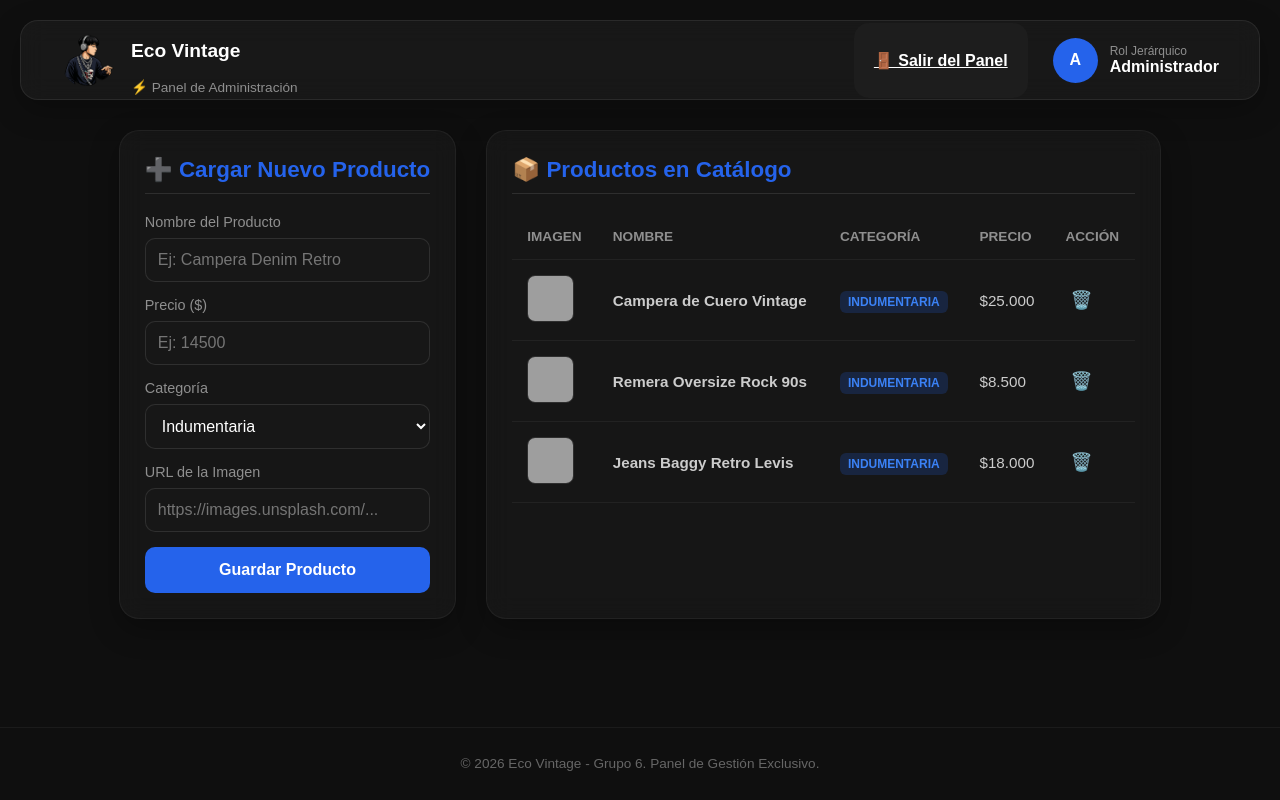
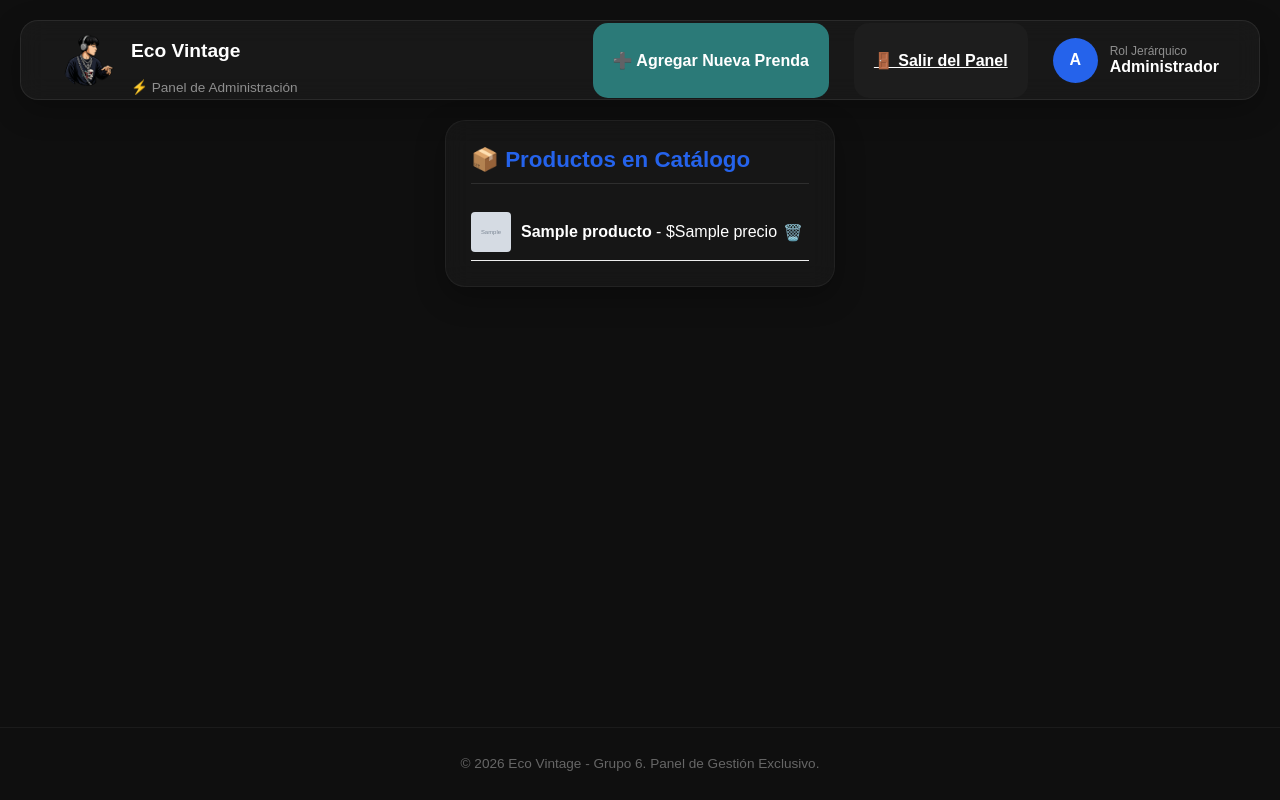
Before and after one commit to DicroccoL/Grupo-6-Trabajo-integrador, a Node server app: template views/admin.ejs in a window 1280 px wide. Run offline with Node 20, Linux system fonts and the light colour scheme; the template is opened without the code that fills it: most values are stand-ins (such as "Sample title", 1, 10 or a date in 2020); grey boxes marked "Sample" are stand-in pictures; grey boxes are pictures that could not be loaded.

Commit message:
Agregacion Multer y panel admin modificado

```diff
--- a/js/admin.js
+++ /dev/null
@@ -1,78 +0,0 @@
-document.addEventListener("DOMContentLoaded", () => {
-    const productosBase = [
-        { id: 1, nombre: "Campera de Cuero Vintage", precio: 25000, categoria: "indumentaria", img: "https://images.unsplash.com/photo-1551028719-00167b16eac5?w=400" },
-        { id: 2, nombre: "Remera Oversize Rock 90s", precio: 8500, categoria: "indumentaria", img: "https://images.unsplash.com/photo-1521572267360-ee0c2909d518?w=400" },
-        { id: 3, nombre: "Jeans Baggy Retro Levis", precio: 18000, categoria: "indumentaria", img: "https://images.unsplash.com/photo-1542272604-787c3835535d?w=400" }
-    ];
-
-    let inventario = JSON.parse(localStorage.getItem("inventarioProductos"));
-    if (!inventario) {
-        inventario = productosBase;
-        localStorage.setItem("inventarioProductos", JSON.stringify(inventario));
-    }
-
-    const tbody = document.getElementById("tbody-productos");
-    const formAlta = document.getElementById("form-alta-producto");
-
-    function renderizarTabla() {
-        tbody.innerHTML = "";
-
-        if (inventario.length === 0) {
-            tbody.innerHTML = `<tr><td colspan="5" class="table-empty-msg">No hay productos en stock.</td></tr>`;
-            return;
-        }
-
-        inventario.forEach((prod, index) => {
-            const tr = document.createElement("tr");
-            tr.innerHTML = `
-                <td><img src="${prod.img}" class="prod-thumb" alt="${prod.nombre}" onerror="this.src='https://images.unsplash.com/photo-1539109136881-3be0616acf4b?w=400'"></td>
-                <td><strong>${prod.nombre}</strong></td>
-                <td><span class="badge-cat cat-${prod.categoria}">${prod.categoria}</span></td>
-                <td class="table-price">$${prod.precio.toLocaleString("es-AR")}</td>
-                <td>
-                    <button class="btn-delete" data-index="${index}" title="Eliminar Producto">🗑️</button>
-                </td>
-            `;
-            tbody.appendChild(tr);
-        });
-        const botonesBorrar = document.querySelectorAll(".btn-delete");
-        botonesBorrar.forEach(btn => {
-            btn.addEventListener("click", (e) => {
-                const idx = e.target.getAttribute("data-index");
-                eliminarProducto(idx);
-            });
-        });
-    }
-    formAlta.addEventListener("submit", (e) => {
-        e.preventDefault();
-
-        const nombre = document.getElementById("prod-nombre").value.trim();
-        const precio = parseFloat(document.getElementById("prod-precio").value);
-        const categoria = document.getElementById("prod-categoria").value;
-        const imagen = document.getElementById("prod-imagen").value.trim();
-
-        const nuevoProducto = {
-            id: Date.now(),
-            nombre: nombre,
-            precio: precio,
-            categoria: categoria,
-            img: imagen
-        };
-
-        inventario.push(nuevoProducto);
-        localStorage.setItem("inventarioProductos", JSON.stringify(inventario));
-
-        formAlta.reset();
-        renderizarTabla();
-        alert("✨ ¡Producto agregado al inventario exitosamente!");
-    });
-
-    function eliminarProducto(index) {
-        if (confirm(`¿Está seguro que desea eliminar "${inventario[index].nombre}" del catálogo?`)) {
-            inventario.splice(index, 1);
-            localStorage.setItem("inventarioProductos", JSON.stringify(inventario));
-            renderizarTabla();
-        }
-    }
-    renderizarTabla();
-});
--- a/server.js
+++ b/server.js
@@ -2,9 +2,10 @@ require("dotenv").config();
 const express = require("express");
 const path = require("path");
 const puppeteer = require("puppeteer");
+const multer = require("multer");
 const app = express();
-
 const pool = require("./config/db");
+const upload = multer({ dest: path.join(__dirname, "img") });
 
 app.set("view engine", "ejs");
 app.set("views", path.join(__dirname, "views"));
@@ -15,52 +16,52 @@ app.use(express.urlencoded({ extended: true }));
 app.use("/assets", express.static(path.join(__dirname, "assets")));
 app.use("/js", express.static(path.join(__dirname, "js")));
 app.use("/img", express.static(path.join(__dirname, "img")));
-
-app.get("/", (req, res) => {
-    res.render("index");
-});
+app.get("/", (req, res) => res.render("index"));
+app.get("/carrito", (req, res) => res.render("carrito"));
+app.get("/ticket", (req, res) => res.render("ticket"));
 
 app.get("/inicio", async (req, res) => {
   const [productos] = await pool.query("SELECT * FROM products");
   res.render("inicio", { productos: productos });
 });
 
-app.get("/carrito", (req, res) => {
-    res.render("carrito");
+app.get("/admin", async (req, res) => {
+  const [productos] = await pool.query("SELECT * FROM products");
+  res.render("admin", { productos: productos });
 });
 
-app.get("/ticket", (req, res) => {
-    res.render("ticket");
+app.get("/admin/agregar-producto", (req, res) => {
+  res.render("agregar_carrito");
 });
 
-app.get("/admin", (req, res) => {
-    res.render("admin");
+app.post("/admin/agregar-producto", upload.single("imagen"), async (req, res) => {
+  const { nombre, precio, descripcion, stock } = req.body;
+  const imagenNombre = req.file ? req.file.filename : "default.png";
+
+  await pool.query(
+    "INSERT INTO products (nombre, precio, descripcion, stock, imagen) VALUES (?, ?, ?, ?, ?)",
+    [nombre, precio, descripcion, stock, imagenNombre]
+  );
+  res.redirect("/admin");
 });
 
+app.post("/admin/eliminar-producto", async (req, res) => {
+  const { id } = req.body;
+  await pool.query("DELETE FROM products WHERE id = ?", [id]);
+  res.redirect("/admin");
+});
 app.post("/ticket/download", async (req, res) => {
   const { nombreUsuario, ticketId, fecha, productos, total } = req.body;
-
-    app.render("ticket", {
-        nombreUsuario,
-        ticketId,
-        fecha,
-        productos,
-        total,
-        isPdf: true
-    }, async (err, html) => {
-
+  app.render("ticket", { nombreUsuario, ticketId, fecha, productos, total, isPdf: true }, async (err, html) => {
     const browser = await puppeteer.launch({ headless: true });
     const page = await browser.newPage();
     await page.setContent(html, { waitUntil: "networkidle0" });
-
     const pdfBuffer = await page.pdf({
       format: "A4",
       printBackground: true,
       margin: { top: "20px", bottom: "20px", left: "20px", right: "20px" }
     });
-
     await browser.close();
-
     res.contentType("application/pdf");
     res.setHeader("Content-Disposition", `attachment; filename=ticket_eco_vintage_${ticketId}.pdf`);
     res.send(pdfBuffer);
@@ -68,6 +69,4 @@ app.post("/ticket/download", async (req, res) => {
 });
 
 const PORT = process.env.PORT || 3000;
-app.listen(PORT, () => {
-    console.log(`Servidor abierto en http://localhost:${PORT}`);
-});
+app.listen(PORT, () => console.log(`Servidor abierto en http://localhost:${PORT}`));
--- a/views/admin.ejs
+++ b/views/admin.ejs
@@ -7,6 +7,7 @@
   <link rel="stylesheet" href="/assets/inicio.css">
 </head>
 <body>
+
   <nav class="navbar">
     <div class="nav-brand">
       <img src="/img/logo.png" alt="Logo">
@@ -17,9 +18,11 @@
     </div>
 
     <div class="nav-actions">
-            <a href="/" class="carrito-btn" id="btn-cerrar-admin">
-                🚪 Salir del Panel
+      <a href="/admin/agregar-producto" class="carrito-btn" style="background-color: #2b7a78; color: white; text-decoration: none;">
+        ➕ Agregar Nueva Prenda
       </a>
+      <a href="/" class="carrito-btn" id="btn-cerrar-admin">🚪 Salir del Panel</a>
+
       <div class="user-box">
         <div class="avatar admin-avatar">A</div>
         <div class="user-info">
@@ -30,53 +33,30 @@
     </div>
   </nav>
 
-    <div class="admin-layout">
+  <div class="admin-layout" style="grid-template-columns: 1fr; max-width: 600px; margin: 120px auto 20px auto;">
+    <main class="admin-card">
+      <h2>📦 Productos en Catálogo</h2>
 
-        <aside class="admin-card">
-            <h2>➕ Cargar Nuevo Producto</h2>
-            <form id="form-alta-producto">
-                <div class="form-group">
-                    <label for="prod-nombre">Nombre del Producto</label>
-                    <input type="text" id="prod-nombre" placeholder="Ej: Campera Denim Retro" required>
+      <div style="display: flex; flex-direction: column; gap: 12px; margin-top: 15px;">
+        <% if (productos && productos.length > 0) { %>
+          <% productos.forEach(function(prod) { %>
+            <div style="display: flex; justify-content: space-between; align-items: center; border-bottom: 1px solid #eee; padding: 8px 0;">
+
+              <div style="display: flex; align-items: center; gap: 10px;">
+                <img src="/img/<%= prod.imagen %>" style="width: 40px; height: 40px; object-fit: cover; border-radius: 4px;" onerror="this.src='https://images.unsplash.com/photo-1539109136881-3be0616acf4b?w=400'">
+                <span><strong><%= prod.nombre %></strong> - $<%= prod.precio %></span>
               </div>
 
-                <div class="form-group">
-                    <label for="prod-precio">Precio ($)</label>
-                    <input type="number" id="prod-precio" placeholder="Ej: 14500" required>
+              <form action="/admin/eliminar-producto" method="POST" onsubmit="return confirm('¿Seguro quieres borrar?')">
+                <input type="hidden" name="id" value="<%= prod.id %>">
+                <button type="submit" style="background: none; border: none; cursor: pointer; font-size: 16px;">🗑️</button>
+              </form>
+
             </div>
-
-                <div class="form-group">
-                    <label for="prod-categoria">Categoría</label>
-                    <select id="prod-categoria">
-                        <option value="indumentaria">Indumentaria</option>
-                        <option value="calzado">Calzado</option>
-                    </select>
-                </div>
-
-                <div class="form-group">
-                    <label for="prod-imagen">URL de la Imagen</label>
-                    <input type="url" id="prod-imagen" placeholder="https://images.unsplash.com/..." required>
-                </div>
-
-                <button type="submit" class="btn-admin-action">Guardar Producto</button>
-            </form>
-        </aside>
-        <main class="admin-card">
-            <h2>📦 Productos en Catálogo</h2>
-            <div class="table-responsive">
-                <table class="admin-table">
-                    <thead>
-                        <tr>
-                            <th>Imagen</th>
-                            <th>Nombre</th>
-                            <th>Categoría</th>
-                            <th>Precio</th>
-                            <th>Acción</th>
-                        </tr>
-                    </thead>
-                    <tbody id="tbody-productos">
-                    </tbody>
-                </table>
+          <% }); %>
+        <% } else { %>
+          <p style="text-align: center; color: #777; padding: 20px;">No hay productos cargados aún.</p>
+        <% } %>
       </div>
     </main>
   </div>
@@ -85,6 +65,5 @@
     <p>© 2026 Eco Vintage - Grupo 6. Panel de Gestión Exclusivo.</p>
   </footer>
 
-    <script src="/js/admin.js"></script>
 </body>
 </html>
```
Also changed, not shown: js/agregar_carrito.js (added, +60 -0 lines), views/agregar_carrito.ejs (added, +59 -0 lines). Lines whose indentation alone changed are shown as unchanged.
